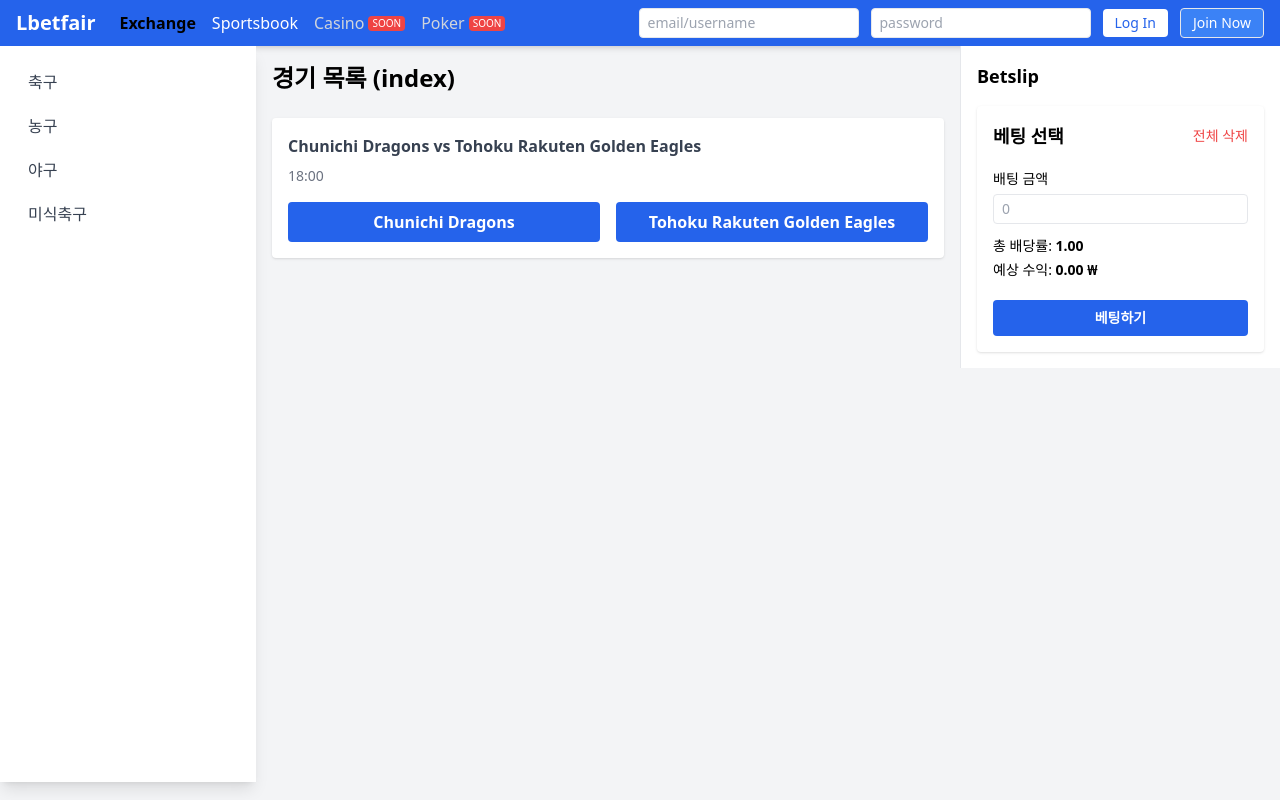
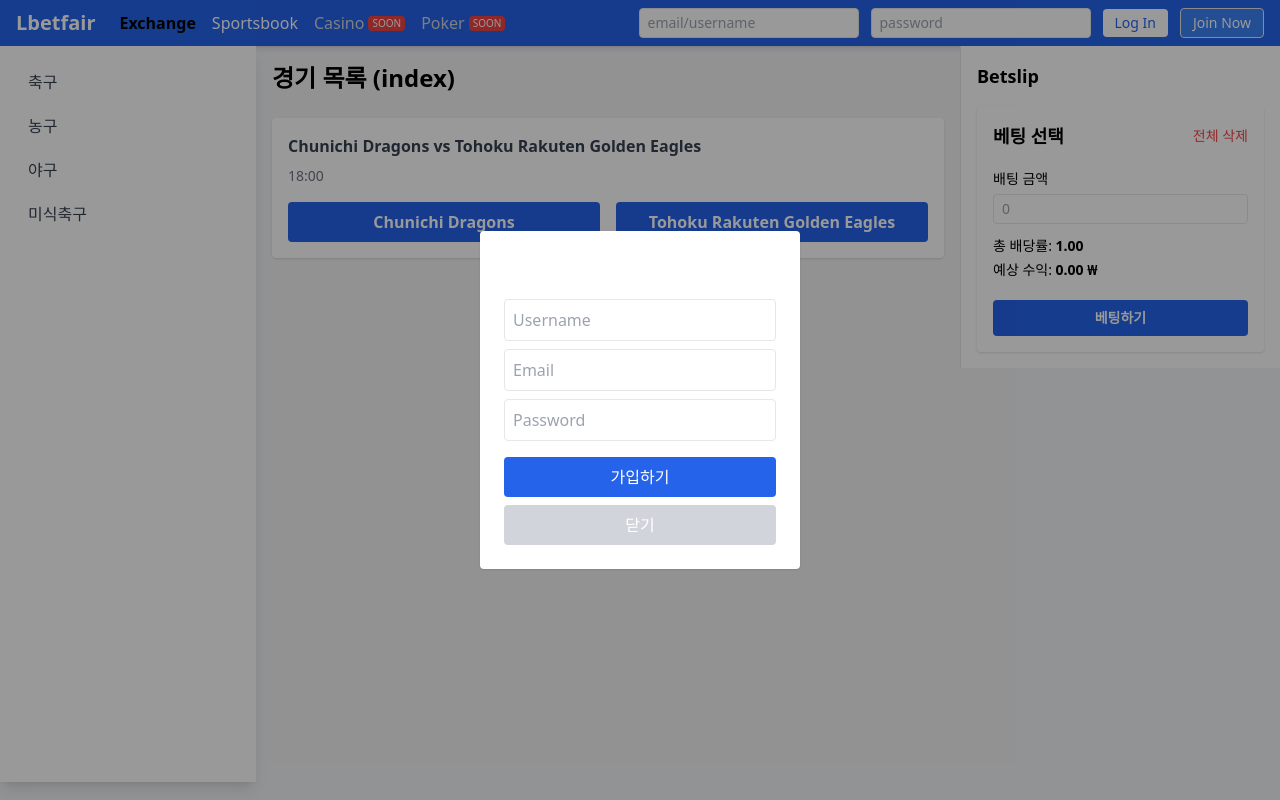
Before and after one commit to parkinyeop/LikeBetFair, a Next.js app: page / in a window 1280 px wide. Both pictures are taken after a click on the button "Join Now". Built offline with nearby package versions, Linux system fonts and the light colour scheme.

Commit message:
061102_가입처리 적용

```diff
--- a/components/Header.tsx
+++ b/components/Header.tsx
@@ -1,8 +1,10 @@
 import React, { useState } from "react";
 import Link from "next/link";
+import JoinForm from './JoinForm';
 
 export default function Header() {
   const [selectedCategory, setSelectedCategory] = useState("Exchange");
+  const [showJoin, setShowJoin] = useState(false);
 
   return (
     <header className="bg-blue-600 text-white shadow-md">
@@ -59,11 +61,15 @@
           <button className="px-3 py-1 bg-white text-blue-600 rounded hover:bg-blue-50">
             Log In
           </button>
-          <button className="px-3 py-1 bg-blue-500 text-white border rounded hover:bg-blue-400">
+          <button
+            onClick={() => setShowJoin(true)}
+            className="px-3 py-1 bg-blue-500 text-white border rounded hover:bg-blue-400"
+          >
             Join Now
           </button>
         </div>
       </div>
+      {showJoin && <JoinForm onClose={() => setShowJoin(false)} />}
     </header>
   );
 }
--- /dev/null
+++ b/components/JoinForm.tsx
@@ -0,0 +1,93 @@
+import { useState } from 'react';
+
+export default function JoinForm({ onClose }: { onClose: () => void }) {
+  const [username, setUsername] = useState('');
+  const [email, setEmail] = useState('');
+  const [password, setPassword] = useState('');
+  const [message, setMessage] = useState('');
+  const [showSuccessModal, setShowSuccessModal] = useState(false);
+
+  const handleSubmit = async (e: React.FormEvent) => {
+    e.preventDefault();
+    setMessage('');
+    try {
+      const res = await fetch('http://localhost:5050/api/auth/register', {
+        method: 'POST',
+        headers: { 'Content-Type': 'application/json' },
+        body: JSON.stringify({ username, email, password }),
+      });
+      const data = await res.json();
+      if (res.ok) {
+        setShowSuccessModal(true);
+        setUsername('');
+        setEmail('');
+        setPassword('');
+      } else {
+        setMessage(data.message || '회원가입 실패');
+      }
+    } catch (err) {
+      setMessage('서버 오류');
+    }
+  };
+
+  const handleSuccessModalClose = () => {
+    setShowSuccessModal(false);
+    onClose();
+  };
+
+  return (
+    <>
+      <div className="fixed inset-0 flex items-center justify-center bg-black bg-opacity-40 z-50">
+        <form onSubmit={handleSubmit} className="bg-white p-6 rounded shadow w-80">
+          <h2 className="text-xl font-bold mb-4">회원가입</h2>
+          <input
+            className="w-full mb-2 p-2 border rounded text-black"
+            placeholder="Username"
+            value={username}
+            onChange={e => setUsername(e.target.value)}
+            required
+          />
+          <input
+            className="w-full mb-2 p-2 border rounded text-black"
+            placeholder="Email"
+            type="email"
+            value={email}
+            onChange={e => setEmail(e.target.value)}
+            required
+          />
+          <input
+            className="w-full mb-4 p-2 border rounded text-black"
+            placeholder="Password"
+            type="password"
+            value={password}
+            onChange={e => setPassword(e.target.value)}
+            required
+          />
+          <button type="submit" className="w-full bg-blue-600 text-white py-2 rounded mb-2">
+            가입하기
+          </button>
+          <button type="button" className="w-full bg-gray-300 py-2 rounded" onClick={onClose}>
+            닫기
+          </button>
+          {message && <div className="mt-2 text-center text-sm text-red-500">{message}</div>}
+        </form>
+      </div>
+
+      {/* 성공 모달 */}
+      {showSuccessModal && (
+        <div className="fixed inset-0 flex items-center justify-center bg-black bg-opacity-40 z-50">
+          <div className="bg-white p-6 rounded shadow w-80">
+            <h2 className="text-xl font-bold mb-4 text-center text-black">회원가입 성공!</h2>
+            <p className="text-center mb-4 text-black">로그인 해주세요!</p>
+            <button
+              onClick={handleSuccessModalClose}
+              className="w-full bg-blue-600 text-white py-2 rounded"
+            >
+              확인
+            </button>
+          </div>
+        </div>
+      )}
+    </>
+  );
+}
--- /dev/null
+++ b/components/LoginForm.tsx
@@ -0,0 +1,63 @@
+'use client';
+import { useState } from 'react';
+import { useAuth } from '../contexts/AuthContext';
+
+export default function LoginForm({ onClose }: { onClose: () => void }) {
+  const [email, setEmail] = useState('');
+  const [password, setPassword] = useState('');
+  const [message, setMessage] = useState('');
+  const { login } = useAuth();
+
+  const handleSubmit = async (e: React.FormEvent) => {
+    e.preventDefault();
+    setMessage('');
+    try {
+      const res = await fetch('http://localhost:5050/api/auth/login', {
+        method: 'POST',
+        headers: { 'Content-Type': 'application/json' },
+        body: JSON.stringify({ email, password }),
+      });
+      const data = await res.json();
+      console.log('로그인 응답:', data);
+      if (res.ok) {
+        login(data.username || data.email);
+        onClose();
+      } else {
+        setMessage(data.message || '로그인 실패');
+      }
+    } catch (err) {
+      setMessage('서버 오류');
+    }
+  };
+
+  return (
+    <div className="fixed inset-0 flex items-center justify-center bg-black bg-opacity-40 z-50">
+      <form onSubmit={handleSubmit} className="bg-white p-6 rounded shadow w-80">
+        <h2 className="text-xl font-bold mb-4">로그인</h2>
+        <input
+          className="w-full mb-2 p-2 border rounded text-black"
+          placeholder="Email"
+          type="email"
+          value={email}
+          onChange={e => setEmail(e.target.value)}
+          required
+        />
+        <input
+          className="w-full mb-4 p-2 border rounded text-black"
+          placeholder="Password"
+          type="password"
+          value={password}
+          onChange={e => setPassword(e.target.value)}
+          required
+        />
+        <button type="submit" className="w-full bg-blue-600 text-white py-2 rounded mb-2">
+          로그인
+        </button>
+        <button type="button" className="w-full bg-gray-300 py-2 rounded" onClick={onClose}>
+          닫기
+        </button>
+        {message && <div className="mt-2 text-center text-sm text-red-500">{message}</div>}
+      </form>
+    </div>
+  );
+}
--- /dev/null
+++ b/contexts/AuthContext.tsx
@@ -0,0 +1,39 @@
+import { createContext, useContext, useState, ReactNode } from 'react';
+
+interface AuthContextType {
+  isLoggedIn: boolean;
+  username: string | null;
+  login: (username: string) => void;
+  logout: () => void;
+}
+
+const AuthContext = createContext<AuthContextType | undefined>(undefined);
+
+export function AuthProvider({ children }: { children: ReactNode }) {
+  const [isLoggedIn, setIsLoggedIn] = useState(false);
+  const [username, setUsername] = useState<string | null>(null);
+
+  const login = (username: string) => {
+    setIsLoggedIn(true);
+    setUsername(username);
+  };
+
+  const logout = () => {
+    setIsLoggedIn(false);
+    setUsername(null);
+  };
+
+  return (
+    <AuthContext.Provider value={{ isLoggedIn, username, login, logout }}>
+      {children}
+    </AuthContext.Provider>
+  );
+}
+
+export function useAuth() {
+  const context = useContext(AuthContext);
+  if (context === undefined) {
+    throw new Error('useAuth must be used within an AuthProvider');
+  }
+  return context;
+}
--- a/pages/_app.tsx
+++ b/pages/_app.tsx
@@ -1,12 +1,15 @@
-import Layout from "../components/Layout";
-import "../styles/globals.css";
+import '../styles/globals.css';
 import type { AppProps } from 'next/app';
+import { AuthProvider } from '../contexts/AuthContext';
+import Layout from '../components/Layout';
 
 function MyApp({ Component, pageProps }: AppProps) {
   return (
-    <Layout>
-      <Component {...pageProps} />
-    </Layout>
+    <AuthProvider>
+      <Layout>
+        <Component {...pageProps} />
+      </Layout>
+    </AuthProvider>
   );
 }
 
--- a/pages/index.tsx
+++ b/pages/index.tsx
@@ -46,13 +46,7 @@
   const [selectedMatches, setSelectedMatches] = useState<Record<string, string>>({});
 
   const handleSelect = (match: string, team: string) => {
-    setSelectedMatches((prev) => {
-      // 같은 게임에서 다른 팀을 선택하면 이전 선택은 자동으로 해제됨
-      return {
-        ...prev,
-        [match]: team,
-      };
-    });
+    setSelectedMatches((prev) => ({ ...prev, [match]: team }));
   };
 
   return (
```
Also changed, not shown: tsconfig.json (+9 -2 lines), 2 other files (tests, documents, lock files or other folders).
